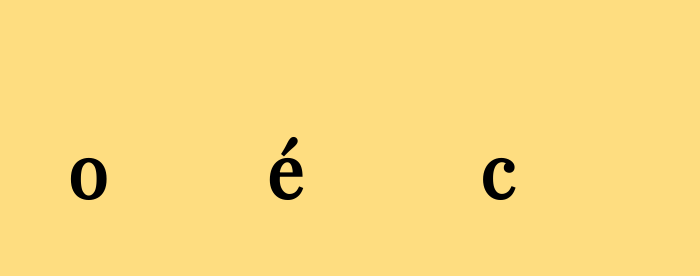
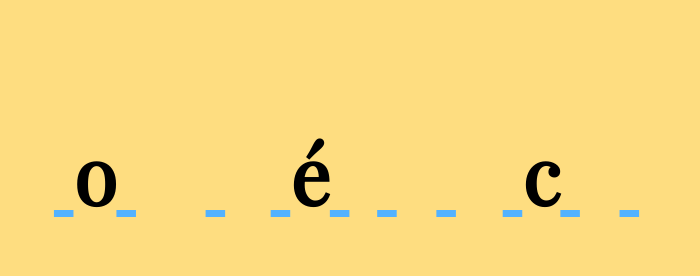
Before and after one commit to dylanstockinger/Portfolio-Dylan-Stockinger, a plain HTML site: page index.html in a window 1280 px wide. Shown: the part 4660-4936 px from the top of the page, without its empty margins (0-700 px from the left). Drawn offline with nearby package versions, Linux system fonts and the light colour scheme.

Commit message:
détails re

```diff
--- a/assets/styles/style.css
+++ b/assets/styles/style.css
@@ -62,9 +62,10 @@ h1 {
 
 .title {
 
-  font-size: calc(0.5rem + 5vw);
+  font-size: calc(0.9rem + 5vw);
   letter-spacing: 0;
   color: #000000;
+  text-decoration: underline #53b2ff;
 }
 
 span {
```
